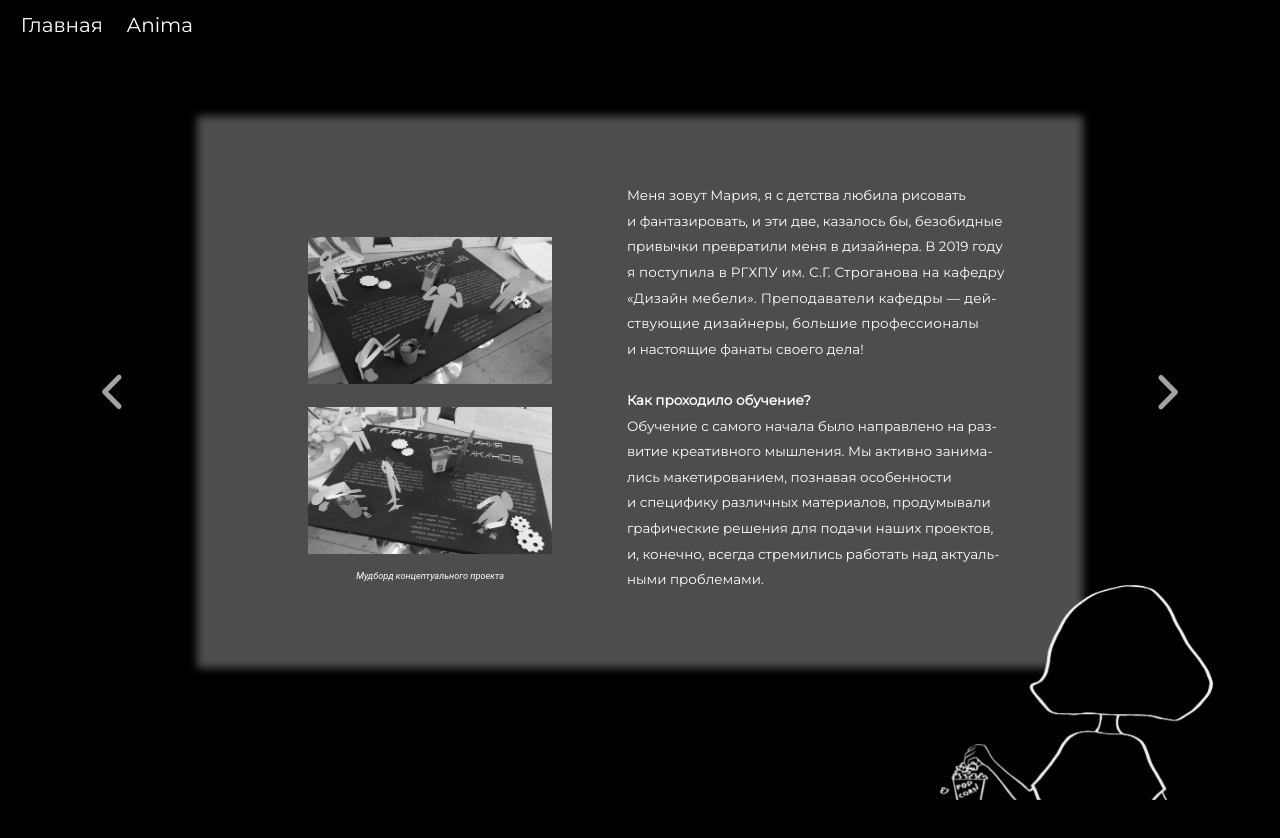
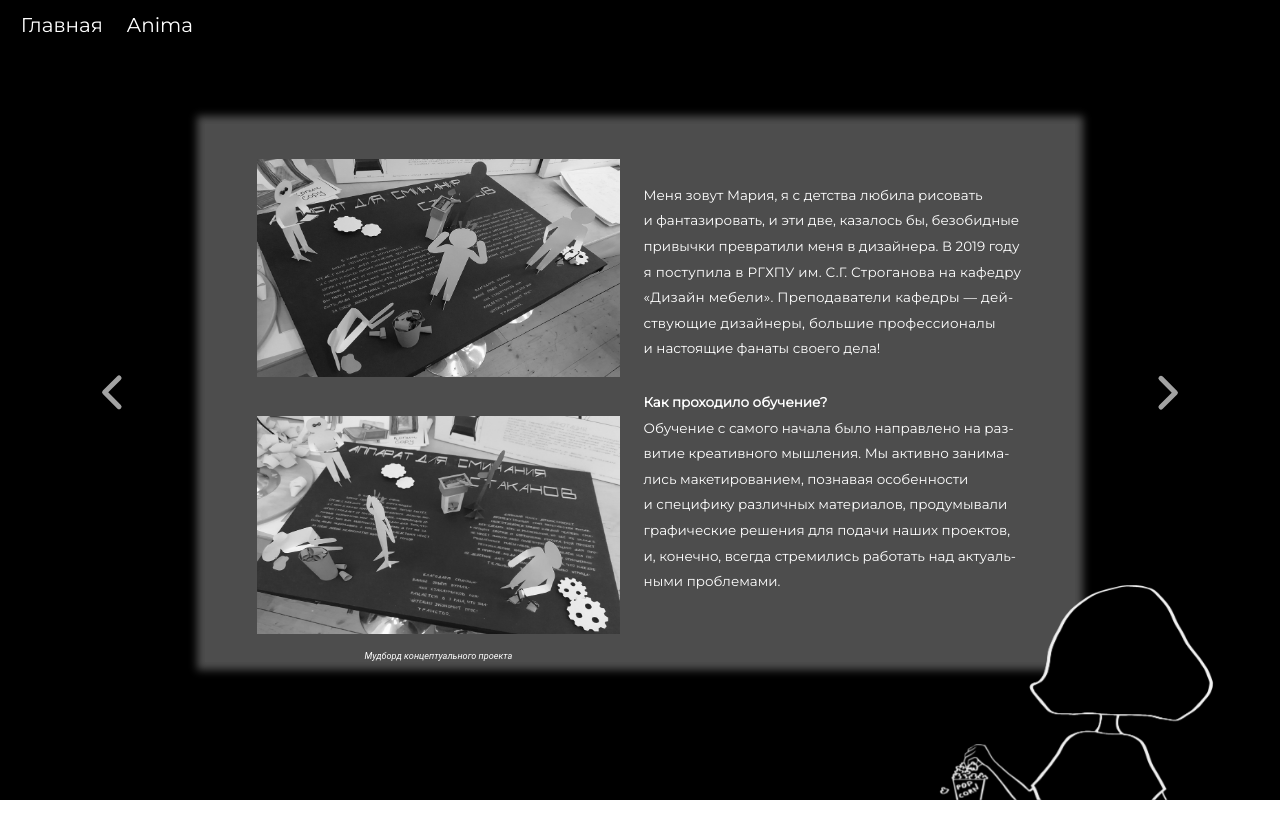
Before and after one commit to Ahri-ninetailed/halyapina.com, a Vue app: page /aboutme1 in a window 1280 px wide. Both pictures are taken after a click on the button 112 px from the left and 391 px from the top of the page. Shown: the top 838 px of the page. After the commit the page ends 800 px from the top, so only its background shows below. Built offline with nearby package versions, Linux system fonts and the light colour scheme.

Commit message:
about me sm

```diff
--- a/src/pages/About1.vue
+++ b/src/pages/About1.vue
@@ -1,6 +1,6 @@
 <template>
-  <v-container class="pa-0" fluid style="height: 100%; background-color: black;">
-    <v-row class="d-flex justify-center" style="height: 67%; margin-top: 9vh">
+  <v-container class="pa-0" fluid style="height: 84%; background-color: black;">
+    <v-row class="d-flex justify-center" style="height: 80%; margin-top: 9vh">
       <v-col
         cols="1"
         class="d-flex align-center text-center justify-center"
@@ -47,19 +47,24 @@
           </v-carousel-item>
 
           <v-carousel-item>
-            <v-row class="fill-height mt-0 ml-13">
-              <v-col cols="5" align="center" class="pa-0 align-self-center mt-9">
-                <div>
-                  <img :style="heightImgSlide2" style="margin-bottom: 2vh;" src="../images/AboutMePage/Slide2/Moodboard1.jpg" alt="Moodboard"/>
-                </div>
-                <div>
-                  <img :style="heightImgSlide2" src="../images/AboutMePage/Slide2/Moodboard2.jpg" alt="Moodboard"/>
-                </div>
-                <p class="title" style="margin-top: 1vh;">Мудборд концептуального проекта</p>
+            <v-row class="fill-height mt-0 ml-lg-13 ml-sm-0" style="width: 100%;">
+              <v-col lg="5" sm="12" align="center" class="pa-0 align-self-center mt-lg-9 mt-sm-16">
+                <v-row style="width: 100%;">
+                  <v-col lg="12" sm="6" class="pa-0 slide2ImgMargin">
+                    <img class="height-img-slide2 ml-lg-0 ml-sm-6" src="../images/AboutMePage/Slide2/Moodboard1.jpg" alt="Moodboard"/>
                   </v-col>
-              <v-col cols="7" class="pl-6 align-self-center">
-                <div style="display: inline-block; margin-bottom: 1vh;">
-                  <p class="text-start h-montserrat-regular slidesFont" style="line-height: 3.2vh;">
+                  <v-col lg="12" sm="6" class="pa-0 ma-0">
+                    <img class="height-img-slide2 mr-lg-0 mr-sm-6" src="../images/AboutMePage/Slide2/Moodboard2.jpg" alt="Moodboard"/>
+                  </v-col>
+                  <v-col v-if="this.$vuetify.display.lgAndUp" cols="12" class="pa-0" style="margin-top: 1vh;">
+                    <p class="title">Мудборд концептуального проекта</p>
+                  </v-col>
+                </v-row>
+              </v-col>
+              <v-col lg="7" sm="12" class="pl-6 align-self-center mb-lg-2 mb-sm-14">
+                <v-row class="d-lg-inline-block">
+                  <v-col lg="12" sm="6" class="mb-lg-1">
+                    <p v-if="this.$vuetify.display.lgAndUp" class="text-start h-montserrat-regular slidesFont" style="line-height: 3.2vh;">
                       Меня зовут Мария, я с детства любила рисовать<br>
                       и фантазировать, и эти две, казалось бы, безобидные<br>
                       привычки превратили меня в дизайнера. В 2019 году<br>
@@ -67,7 +72,19 @@
                       <span style="letter-spacing: 0.03vh;">«Дизайн мебели». Преподаватели кафедры — дей-</span><br>
                       <span style="letter-spacing: 0.03vh;">ствующие дизайнеры, большие профессионалы</span><br>
                       и настоящие фанаты своего дела!<br>
-                    <br>
+                    </p>
+                    <p v-if="this.$vuetify.display.md || this.$vuetify.display.sm" class="text-start h-montserrat-regular slidesFont" style="line-height: 3.5vh; margin-left: 2vw;">
+                      <span style="letter-spacing: 0.02vh;">Меня зовут Мария, я с детства любила рисовать</span><br>
+                      и фантазировать, и эти две, казалось бы, безобид-<br>ные
+                      <span style="letter-spacing: 0.02vh;">привычки превратили меня в дизайнера.</span><br>В 2019 году
+                      <span style="letter-spacing: 0.03vh;">я поступила в РГХПУ им. С.Г. Строга-<br>нова на кафедру</span>
+                      «Дизайн мебели». Преподаватели кафедры — дей
+                      <span style="letter-spacing: 0.03vh;">ствующие дизайнеры, большие профессионалы</span>
+                      и настоящие фанаты своего дела!
+                    </p>
+                  </v-col>
+                  <v-col lg="12" sm="6">
+                    <p v-if="this.$vuetify.display.lgAndUp" class="text-start h-montserrat-regular slidesFont" style="line-height: 3.2vh;">
                       <b>Как проходило обучение?</b><br>
                       Обучение с самого начала было направлено на раз-<br>
                       витие креативного мышления. Мы активно занима-<br>
@@ -77,7 +94,17 @@
                       и, конечно, всегда стремились работать над актуаль-<br>
                       ными проблемами.
                     </p>
-                </div>
+                    <p v-if="this.$vuetify.display.md || this.$vuetify.display.sm" class="text-start h-montserrat-regular slidesFont" style="line-height: 3.5vh; margin-left: 0.8vw;">
+                      <b>Как проходило обучение?</b>
+                      Обучение с самого начала было направлено на развитие креативного мыш-<br>ления.
+                      Мы активно занимались макетированием, познавая особенности
+                      и специфику различных материалов, продумывали
+                      графические решения<br>для подачи наших проектов,
+                      и, конечно, всегда стре-<br>мились работать над актуаль
+                      ными проблемами.
+                    </p>
+                  </v-col>
+                </v-row>
               </v-col>
             </v-row>
           </v-carousel-item>
@@ -107,10 +134,7 @@ export default {
             heightArr: {
                 height: '4.786458333333333vw'
             },
-            marginArr: '3vw',
-            heightImgSlide2: {
-                height: '11.4875vw'
-            },
+            marginArr: '3vw'
         };
     },
     mounted() {
@@ -150,6 +174,52 @@ export default {
 </script>
 
 <style scoped>
+.height-img-slide2 {
+  height: 11.4875vw;
+}
+.slide2ImgMargin {
+  margin-bottom:  0.9587897756911842vw;
+}
+@media (max-width: 1800px) {
+  .slide2ImgMargin {
+    margin-bottom: 2.5vw;
+  }
+  .height-img-slide2 {
+    height: 12vw;
+  }
+}
+@media (max-width: 1670px) {
+  .slide2ImgMargin {
+    margin-bottom: 3.5vw;
+  }
+  .height-img-slide2 {
+    height: 12.5vw;
+  }
+}
+@media (max-width: 1560px) {
+  .slide2ImgMargin {
+    margin-bottom: 2.5vw;
+  }
+  .height-img-slide2 {
+    height: 13.5vw;
+  }
+}
+@media (max-width: 1420px) {
+  .slide2ImgMargin {
+    margin-bottom: 2.5vw;
+  }
+  .height-img-slide2 {
+    height: 14.5vw;
+  }
+}
+@media (max-width: 1280px) {
+  .slide2ImgMargin {
+    margin-bottom: 2.5vw;
+  }
+  .height-img-slide2 {
+    height: 17vw;
+  }
+}
 
 p {
   font-size: 1.1008854166666666vw;
```
Lines whose indentation alone changed are shown as unchanged.
